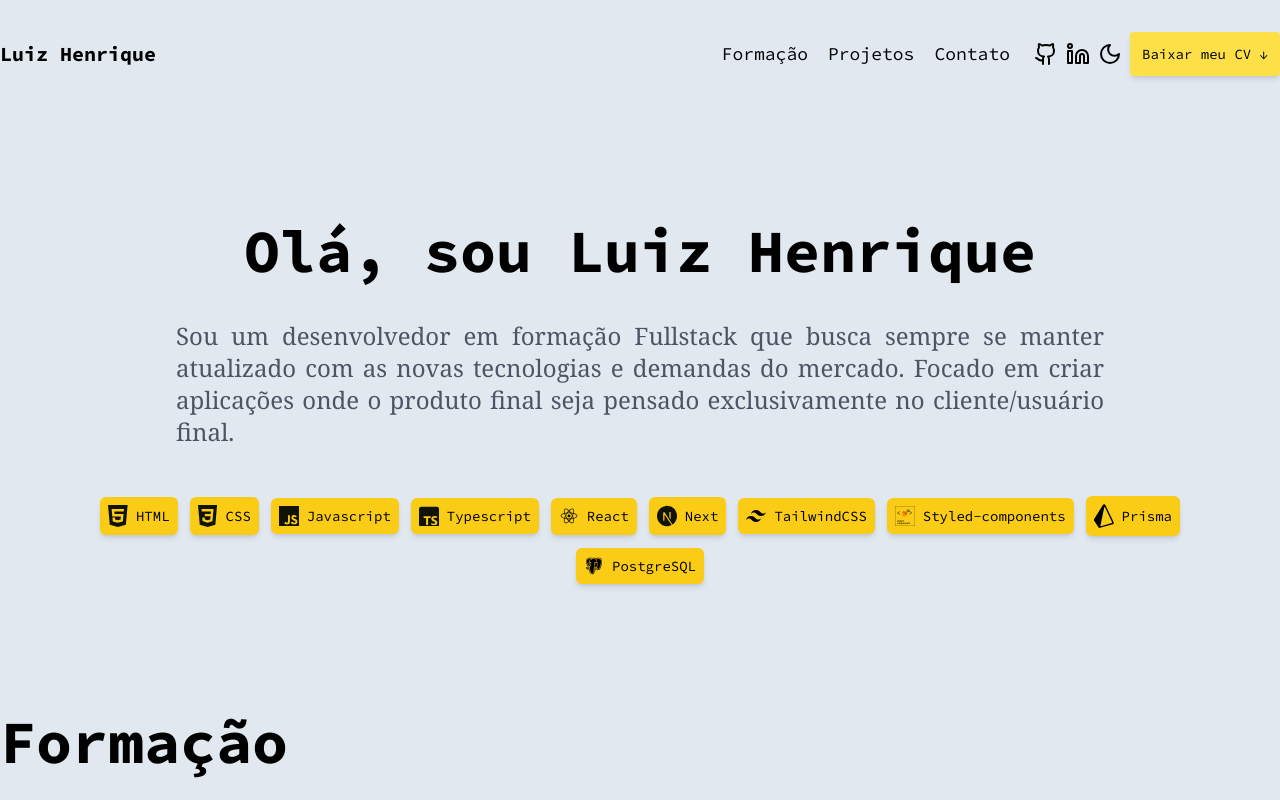
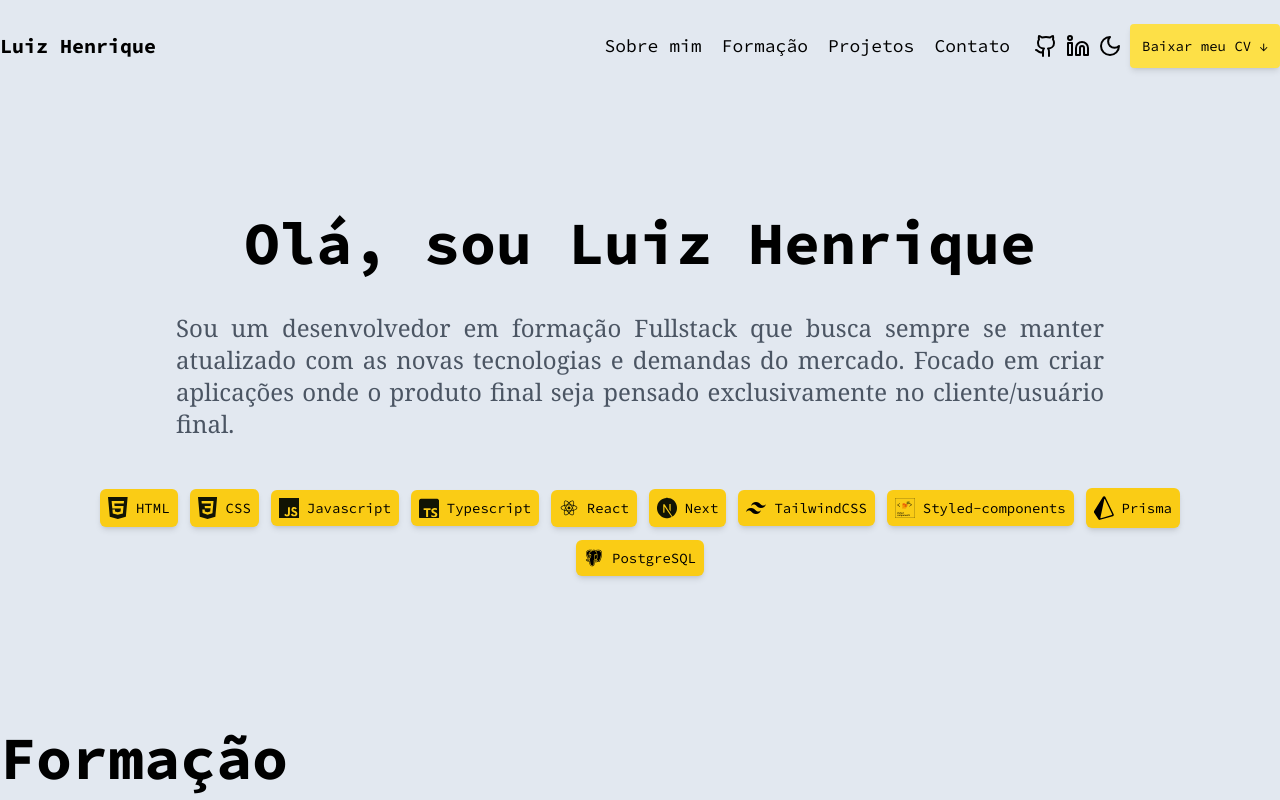
Before and after one commit to Luiz-Hen-Reis/portfolio, a Next.js app: page / in a window 1280 px wide. Shown: the top 800 px of the page. Built offline with nearby package versions, Linux system fonts and the light colour scheme.

Commit message:
creating about page

```diff
--- /dev/null
+++ b/src/app/about/page.tsx
@@ -0,0 +1,22 @@
+"use client";
+
+import { Footer, Modal, Navbar, Wrapper } from "@/components";
+import SectionTitle from "@/components/SectionTitle";
+
+export default function About() {
+  return (
+    <Wrapper>
+      <Navbar secondaryPage />
+      <Modal />
+      <SectionTitle>
+        Minha <span className="text-yellow-400">Jornada</span>
+      </SectionTitle>
+      <p>
+        Lorem, ipsum dolor sit amet consectetur adipisicing elit. Repellat
+        doloremque magni rem odit soluta eligendi sequi perspiciatis blanditiis
+        nobis quos libero, nemo porro ea eaque molestiae nam quas, et fugiat.
+      </p>
+      <Footer />
+    </Wrapper>
+  );
+}
--- a/src/app/page.tsx
+++ b/src/app/page.tsx
@@ -8,26 +8,23 @@ import {
   Modal,
   ProgressBar,
   Projects,
+  Wrapper,
 } from "@/components";
 
 import "react-toastify/dist/ReactToastify.css";
 import { ToastContainer } from "react-toastify";
-
-import { useDarkModeContext } from "@/contexts/DarkModeContext";
 import useScrollPosition from "@/hooks/useScrollPosition";
 
 export default function Home() {
-  const { darkMode } = useDarkModeContext();
   const { listenToScrollEvent, scrollPosition } = useScrollPosition();
 
   listenToScrollEvent();
 
   return (
-    <div className={`w-full h-full ${darkMode ? "dark" : ""}`}>
-      <div className="dark:bg-slate-800 dark:text-white">
+    <>
       <ProgressBar percent={scrollPosition} />
+      <Wrapper>
         <Modal />
-        <div className="mx-6 py-2 xl:m-auto lg:max-w-7xl">
         <Header />
         <main>
           <Formation />
@@ -35,9 +32,8 @@ export default function Home() {
           <ContactForm />
           <Footer />
         </main>
-        </div>
-      </div>
+      </Wrapper>
       <ToastContainer />
-    </div>
+    </>
   );
 }
--- a/src/components/Header/index.tsx
+++ b/src/components/Header/index.tsx
@@ -5,7 +5,7 @@ export default function Header() {
 
 
   return (
-    <header id="home" className="flex flex-col py-6 lg:h-[80vh]">
+    <header id="home" className="flex flex-col lg:h-[80vh]">
       <Navbar />
       <div className="flex flex-col items-center">
         <h1 className="text-4xl font-bold text-center mt-14 dark:text-white lg:text-6xl lg:mt-40 animate-bounce transition duration-300 hover:underline">
--- a/src/components/Modal/index.tsx
+++ b/src/components/Modal/index.tsx
@@ -4,9 +4,11 @@ import { useModalContext } from "@/contexts/ModalContext";
 import { X } from "lucide-react";
 import Footer from "../Footer";
 import Button from "../Button";
+import { usePathname } from "next/navigation";
 
 export default function Modal() {
   const { modalIsOpen, closeModal } = useModalContext();
+  const pathname = usePathname();
 
   return (
     <>
@@ -26,6 +28,17 @@ export default function Modal() {
               anchorTag
               download="Luiz Henrique's CV"
             />
+            {pathname === "/" && (
+              <Button
+                content="Sobre mim"
+                href="/about"
+                onClick={closeModal}
+                anchorTag
+              />
+            )}
+            {pathname === "/about" && (
+              <Button content="Home" href="/" onClick={closeModal} anchorTag />
+            )}
             <Button
               content="Formação"
               href="#formation"
--- a/src/components/Navbar/index.tsx
+++ b/src/components/Navbar/index.tsx
@@ -1,40 +1,83 @@
 import { useDarkModeContext } from "@/contexts/DarkModeContext";
 import { useModalContext } from "@/contexts/ModalContext";
 import { Github, Sun, Moon, Menu, Linkedin } from "lucide-react";
+import Link from "next/link";
+import { usePathname } from "next/navigation";
 
-export default function Navbar() {
+type Props = {
+  secondaryPage?: boolean;
+};
+
+export default function Navbar({ secondaryPage }: Props) {
+  const pathname = usePathname();
   const { darkMode, toggleDarkMode } = useDarkModeContext();
   const { openModal } = useModalContext();
 
   return (
-    <div className="flex items-center justify-between">
+    <nav className="flex items-center justify-between">
       <h1 className="font-bold text-xl">Luiz Henrique</h1>
       <nav className="flex items-center gap-2">
-        <div className="hidden sm:flex items-center gap-5 mx-4 text-lg">
-          <a href="#formation" className="hover:underline">Formação</a>
-          <a href="#projects" className="hover:underline">Projetos</a>
-          <a href="#contact" className="hover:underline">Contato</a>
-        </div>
-        <a href="https://github.com/Luiz-Hen-Reis" target="_blank" className="hover:animate-pulse">
+        {!secondaryPage && (
+          <div className="hidden sm:flex items-center gap-5 mx-4 text-lg">
+            <Link href="/about" className="hover:underline">
+              Sobre mim
+            </Link>
+            <Link href="#formation" className="hover:underline">
+              Formação
+            </Link>
+            <Link href="#projects" className="hover:underline">
+              Projetos
+            </Link>
+            <Link href="#contact" className="hover:underline">
+              Contato
+            </Link>
+          </div>
+        )}
+
+        {secondaryPage && (
+          <div className="hidden sm:flex items-center gap-5 mx-4 text-lg">
+            <Link href="/">Home</Link>
+            <Link
+              href="/about"
+              className={`${
+                pathname === "/about" ? "text-yellow-400 underline" : ""
+              }`}
+            >
+              Sobre mim
+            </Link>
+          </div>
+        )}
+        <Link
+          href="https://github.com/Luiz-Hen-Reis"
+          target="_blank"
+          className="hover:animate-pulse"
+        >
           <Github />
-        </a>
-        <a href="https://www.linkedin.com/in/luiz-henrique-reis-barbosa/" target="_blank" className="hover:animate-pulse">
+        </Link>
+        <Link
+          href="https://www.linkedin.com/in/luiz-henrique-reis-barbosa/"
+          target="_blank"
+          className="hover:animate-pulse"
+        >
           <Linkedin />
-        </a>
-        <button onClick={toggleDarkMode} className="hover:animate-spin active:animate-ping">
+        </Link>
+        <button
+          onClick={toggleDarkMode}
+          className="hover:animate-spin active:animate-ping"
+        >
           {darkMode ? <Sun /> : <Moon />}
         </button>
-        <a
+        <Link
           href="/files/cv.pdf"
           download="Luiz Henrique's CV"
           className="hidden sm:inline-block bg-yellow-300 p-3 rounded dark:text-white text-sm shadow-md transition duration-300 animate-pulse hover:animate-none hover:bg-yellow-400 active:animate-ping"
         >
           Baixar meu CV &darr;
-        </a>
+        </Link>
         <button onClick={openModal} className="sm:hidden">
           <Menu />
         </button>
       </nav>
-    </div>
+    </nav>
   );
 }
--- /dev/null
+++ b/src/components/Wrapper/index.tsx
@@ -0,0 +1,18 @@
+import { useDarkModeContext } from "@/contexts/DarkModeContext";
+import React, { ReactNode } from "react";
+
+type Props = {
+  children: ReactNode;
+};
+
+export default function Wrapper({ children }: Props) {
+  const { darkMode } = useDarkModeContext();
+
+  return (
+    <div className={`w-full h-full ${darkMode ? "dark" : ""}`}>
+      <div className="dark:bg-slate-800 dark:text-white">
+        <div className="mx-6 py-6 xl:m-auto lg:max-w-7xl">{children}</div>
+      </div>
+    </div>
+  );
+}
--- a/src/components/index.ts
+++ b/src/components/index.ts
@@ -5,5 +5,17 @@ import Modal from "./Modal";
 import Footer from "./Footer";
 import ProgressBar from "./ProgressBar";
 import ContactForm from "./ContactForm";
+import Navbar from "./Navbar";
+import Wrapper from "./Wrapper";
 
-export { Header, Formation, Projects, Modal,  Footer, ProgressBar, ContactForm };
+export {
+  Header,
+  Formation,
+  Projects,
+  Modal,
+  Footer,
+  ProgressBar,
+  ContactForm,
+  Navbar,
+  Wrapper,
+};
```
Lines whose indentation alone changed are shown as unchanged.
